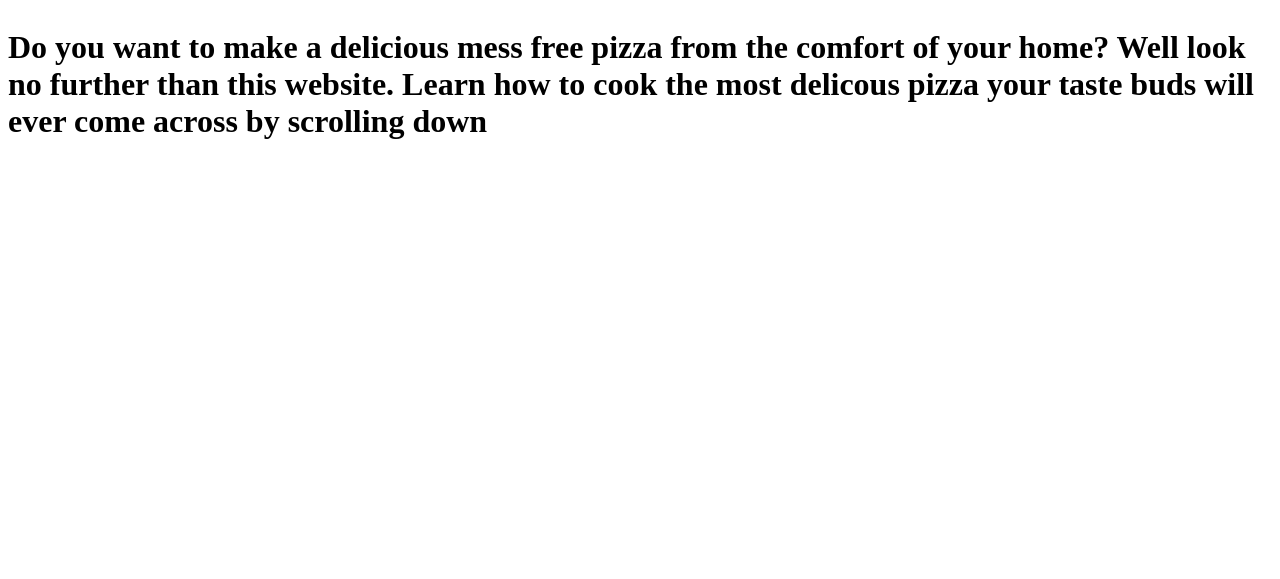
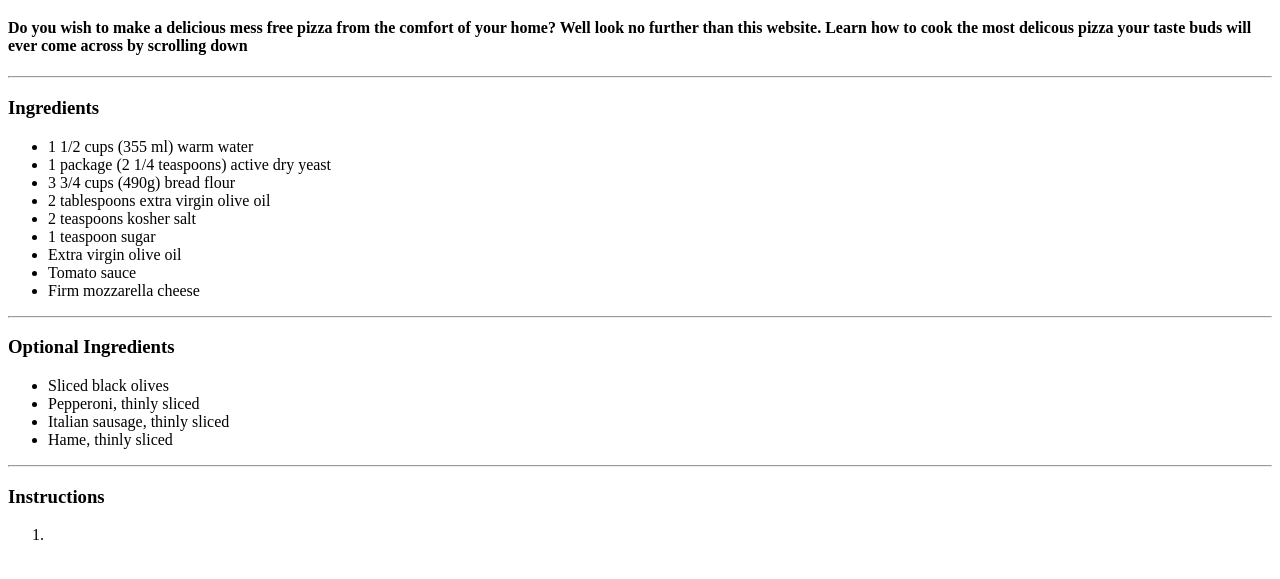
Before and after one commit to mcarri355/Recipe-Project, a plain HTML site: page index.html in a window 1280 px wide. Shown: the part 61-640 px from the top of the page. Drawn offline with Linux system fonts and the light colour scheme.

Commit message:
ingredients

```diff
--- a/index.html
+++ b/index.html
@@ -8,8 +8,39 @@
 </head>
 <body>
     <h1>Homemade Pizza Recipes<h1>
-    <p>Do you want to make a delicious mess free pizza from the comfort of your home? Well look no further than this website. Learn how to cook the most delicous pizza your taste buds will ever come across by scrolling down</p>
 
-    <p></p>
+    <h4>Do you wish to make a delicious mess free pizza from the comfort of your home? Well look no further than this website. Learn how to cook the most delicous pizza your taste buds will ever come across by scrolling down</h4>
+
+    <hr>
+
+    <h3><strong>Ingredients</strong></h3>
+    <ul>
+        <li>1 1/2 cups (355 ml) warm water</li>
+        <li>1 package (2 1/4 teaspoons) active dry yeast</li>
+        <li>3 3/4 cups (490g) bread flour</li>
+        <li>2 tablespoons extra virgin olive oil</li>
+        <li>2 teaspoons kosher salt</li>
+        <li>1 teaspoon sugar</li>
+        <li>Extra virgin olive oil</li>
+        <li>Tomato sauce</li>
+        <li>Firm mozzarella cheese</li>
+    </ul>
+
+    <hr>
+
+    <h3><strong>Optional Ingredients</strong></h3>
+    <ul>
+        <li>Sliced black olives</li>
+        <li>Pepperoni, thinly sliced</li>
+        <li>Italian sausage, thinly sliced</li>
+        <li>Hame, thinly sliced</li>
+    </ul>
+
+    <hr>
+
+    <h3>Instructions</h3>
+    <ol>
+        <li></li>
+    </ol>
 </body>
 </html>
```
